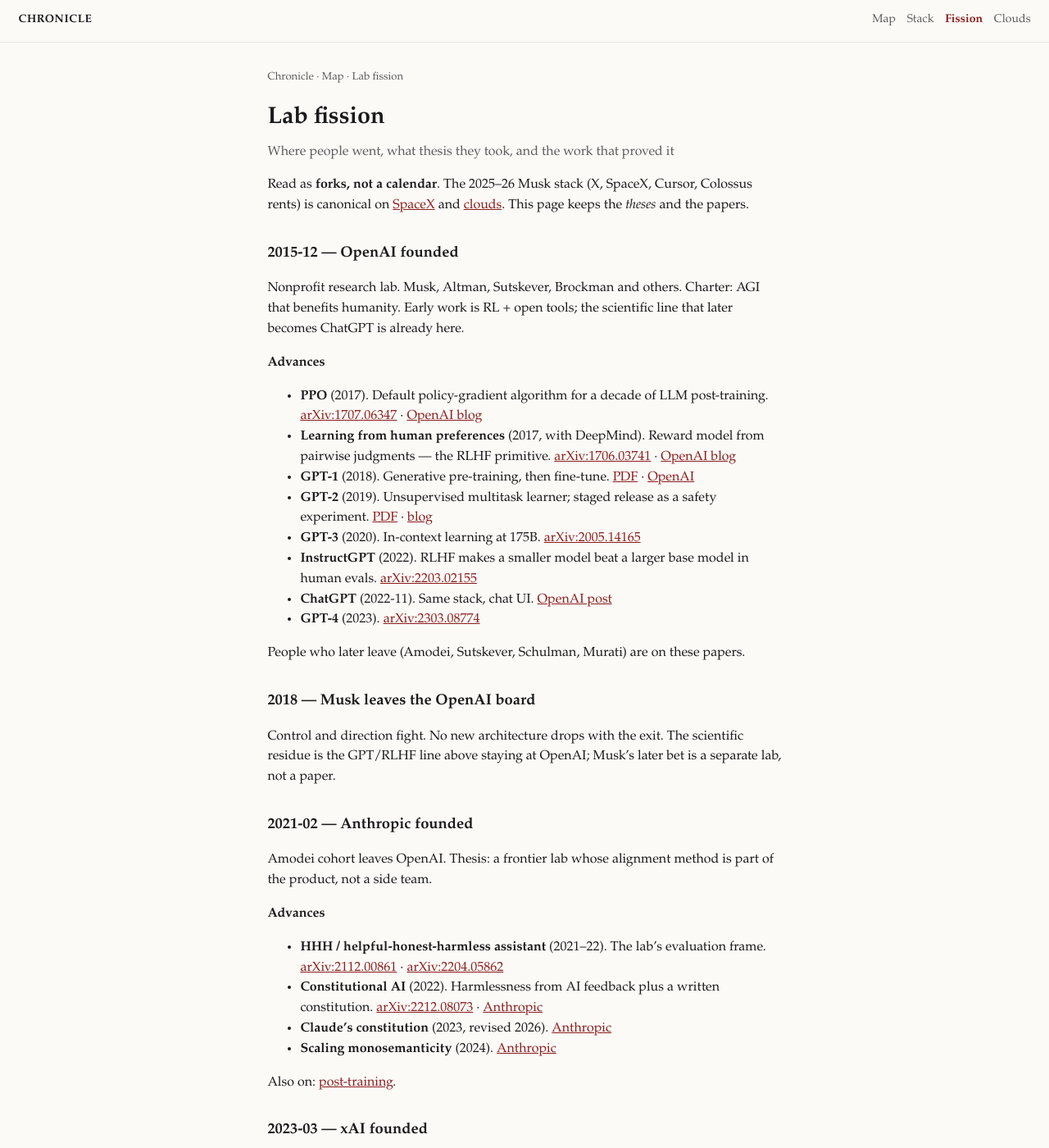
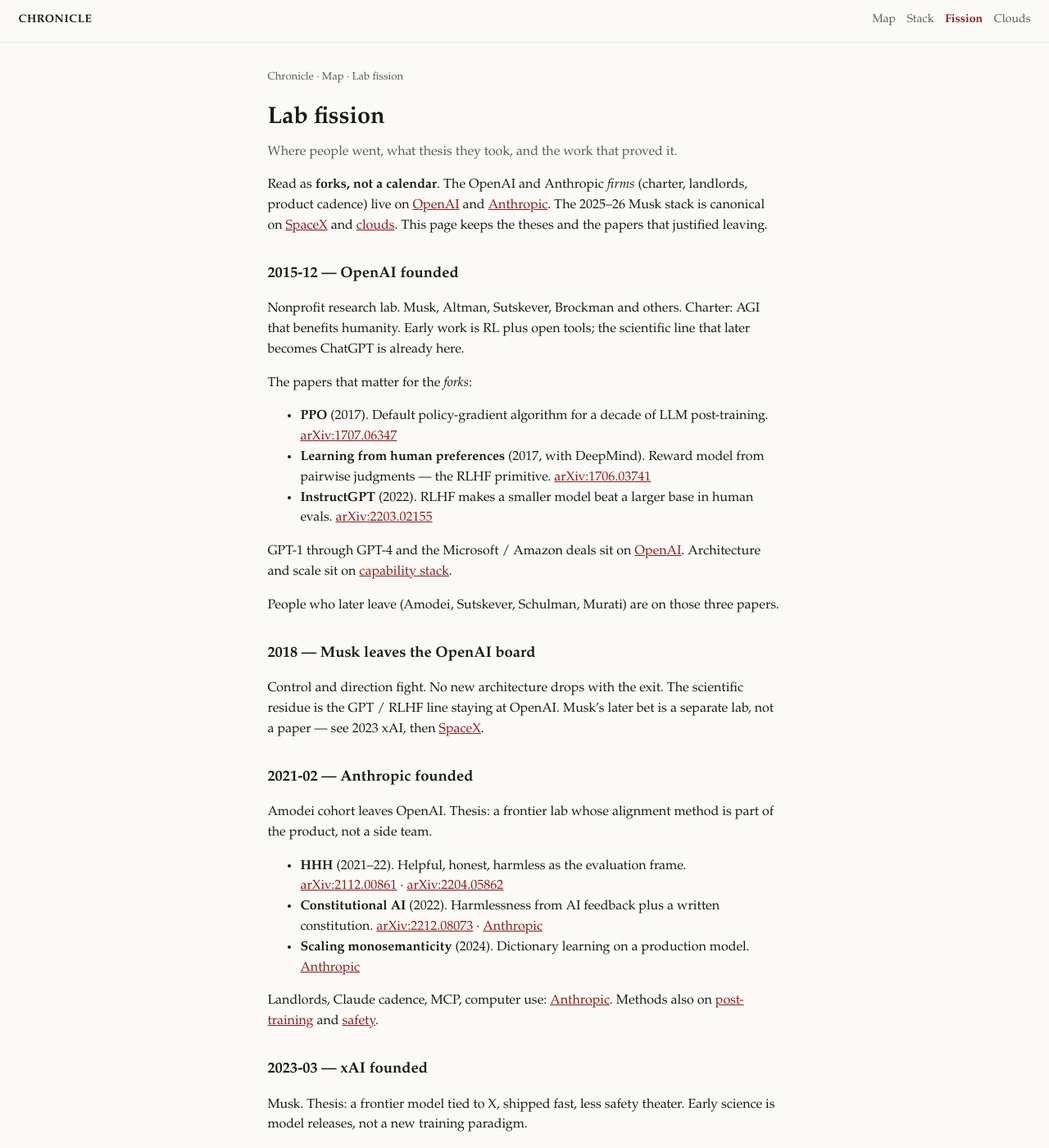
Before and after one commit to vandontduong/chronicle, a Jekyll site: the page built from timelines/lab-fission.md, in a window 1280 px wide and 1400 px high. Shown: the whole window at 82% size. Built offline with Jekyll 4.4.1, drawn with Linux system fonts in a browser that asks for light colours; some of the changed text lies outside the part shown.

Commit message:
Tighten fission and cross-links so company pages own the firm

```diff
--- a/timelines/lab-fission.md
+++ b/timelines/lab-fission.md
@@ -6,50 +6,44 @@ permalink: /timelines/lab-fission/
 
 # Lab fission
 
-<p class="meta">Where people went, what thesis they took, and the work that proved it</p>
+<p class="meta">Where people went, what thesis they took, and the work that proved it.</p>
 
-Read as **forks, not a calendar**. The 2025–26 Musk stack (X, SpaceX, Cursor, Colossus rents) is canonical on [SpaceX]({{ '/timelines/spacex/' | relative_url }}) and [clouds]({{ '/timelines/clouds/' | relative_url }}). This page keeps the *theses* and the papers.
+Read as **forks, not a calendar**. The OpenAI and Anthropic *firms* (charter, landlords, product cadence) live on [OpenAI]({{ '/timelines/openai/' | relative_url }}) and [Anthropic]({{ '/timelines/anthropic/' | relative_url }}). The 2025–26 Musk stack is canonical on [SpaceX]({{ '/timelines/spacex/' | relative_url }}) and [clouds]({{ '/timelines/clouds/' | relative_url }}). This page keeps the theses and the papers that justified leaving.
 
 ## 2015-12 — OpenAI founded
 
-Nonprofit research lab. Musk, Altman, Sutskever, Brockman and others. Charter: AGI that benefits humanity. Early work is RL + open tools; the scientific line that later becomes ChatGPT is already here.
+Nonprofit research lab. Musk, Altman, Sutskever, Brockman and others. Charter: AGI that benefits humanity. Early work is RL plus open tools; the scientific line that later becomes ChatGPT is already here.
 
-**Advances**
+The papers that matter for the *forks*:
 
-- **PPO** (2017). Default policy-gradient algorithm for a decade of LLM post-training. [arXiv:1707.06347](https://arxiv.org/abs/1707.06347) · [OpenAI blog](https://openai.com/index/openai-baselines-ppo/)
-- **Learning from human preferences** (2017, with DeepMind). Reward model from pairwise judgments — the RLHF primitive. [arXiv:1706.03741](https://arxiv.org/abs/1706.03741) · [OpenAI blog](https://openai.com/index/learning-from-human-preferences/)
-- **GPT-1** (2018). Generative pre-training, then fine-tune. [PDF](https://cdn.openai.com/research-covers/language-unsupervised/language_understanding_paper.pdf) · [OpenAI](https://openai.com/index/language-unsupervised/)
-- **GPT-2** (2019). Unsupervised multitask learner; staged release as a safety experiment. [PDF](https://cdn.openai.com/better-language-models/language_models_are_unsupervised_multitask_learners.pdf) · [blog](https://openai.com/index/better-language-models/)
-- **GPT-3** (2020). In-context learning at 175B. [arXiv:2005.14165](https://arxiv.org/abs/2005.14165)
-- **InstructGPT** (2022). RLHF makes a smaller model beat a larger base model in human evals. [arXiv:2203.02155](https://arxiv.org/abs/2203.02155)
-- **ChatGPT** (2022-11). Same stack, chat UI. [OpenAI post](https://openai.com/index/chatgpt/)
-- **GPT-4** (2023). [arXiv:2303.08774](https://arxiv.org/abs/2303.08774)
+- **PPO** (2017). Default policy-gradient algorithm for a decade of LLM post-training. [arXiv:1707.06347](https://arxiv.org/abs/1707.06347)
+- **Learning from human preferences** (2017, with DeepMind). Reward model from pairwise judgments — the RLHF primitive. [arXiv:1706.03741](https://arxiv.org/abs/1706.03741)
+- **InstructGPT** (2022). RLHF makes a smaller model beat a larger base in human evals. [arXiv:2203.02155](https://arxiv.org/abs/2203.02155)
 
-People who later leave (Amodei, Sutskever, Schulman, Murati) are on these papers.
+GPT-1 through GPT-4 and the Microsoft / Amazon deals sit on [OpenAI]({{ '/timelines/openai/' | relative_url }}). Architecture and scale sit on [capability stack]({{ '/timelines/capability-stack/' | relative_url }}).
+
+People who later leave (Amodei, Sutskever, Schulman, Murati) are on those three papers.
 
 ## 2018 — Musk leaves the OpenAI board
 
-Control and direction fight. No new architecture drops with the exit. The scientific residue is the GPT/RLHF line above staying at OpenAI; Musk's later bet is a separate lab, not a paper.
+Control and direction fight. No new architecture drops with the exit. The scientific residue is the GPT / RLHF line staying at OpenAI. Musk's later bet is a separate lab, not a paper — see 2023 xAI, then [SpaceX]({{ '/timelines/spacex/' | relative_url }}).
 
 ## 2021-02 — Anthropic founded
 
 Amodei cohort leaves OpenAI. Thesis: a frontier lab whose alignment method is part of the product, not a side team.
 
-**Advances**
+- **HHH** (2021–22). Helpful, honest, harmless as the evaluation frame. [arXiv:2112.00861](https://arxiv.org/abs/2112.00861) · [arXiv:2204.05862](https://arxiv.org/abs/2204.05862)
+- **Constitutional AI** (2022). Harmlessness from AI feedback plus a written constitution. [arXiv:2212.08073](https://arxiv.org/abs/2212.08073) · [Anthropic](https://www.anthropic.com/research/constitutional-ai-harmlessness-from-ai-feedback)
+- **Scaling monosemanticity** (2024). Dictionary learning on a production model. [Anthropic](https://www.anthropic.com/research/mapping-mind-language-model)
 
-- **HHH / helpful-honest-harmless assistant** (2021–22). The lab's evaluation frame. [arXiv:2112.00861](https://arxiv.org/abs/2112.00861) · [arXiv:2204.05862](https://arxiv.org/abs/2204.05862)
-- **Constitutional AI** (2022). Harmlessness from AI feedback plus a written constitution. [arXiv:2212.08073](https://arxiv.org/abs/2212.08073) · [Anthropic](https://www.anthropic.com/research/constitutional-ai-harmlessness-from-ai-feedback)
-- **Claude's constitution** (2023, revised 2026). [Anthropic](https://www.anthropic.com/research/claudes-constitution)
-- **Scaling monosemanticity** (2024). [Anthropic](https://www.anthropic.com/research/mapping-mind-language-model)
-
-Also on: [post-training]({{ '/timelines/post-training/' | relative_url }}).
+Landlords, Claude cadence, MCP, computer use: [Anthropic]({{ '/timelines/anthropic/' | relative_url }}). Methods also on [post-training]({{ '/timelines/post-training/' | relative_url }}) and [safety]({{ '/timelines/safety/' | relative_url }}).
 
 ## 2023-03 — xAI founded
 
 Musk. Thesis: a frontier model tied to X, shipped fast, less safety theater. Early science is model releases, not a new training paradigm.
 
-- **Announcing Grok** (2023-11). [xAI](https://x.ai/blog/grok)
-- **Grok-1 open weights** (2024-03). 314B MoE, Apache 2.0. [xAI](https://x.ai/blog/grok-os) · [github.com/xai-org/grok-1](https://github.com/xai-org/grok-1)
+- [Announcing Grok](https://x.ai/blog/grok) (2023-11)
+- [Grok-1 open weights](https://x.ai/blog/grok-os) (2024-03). 314B MoE, Apache 2.0.
 
 **2025–26 continuation** (X combination, SpaceX takeout, Cursor, Colossus rents, IPO, Starmind) is on [SpaceX]({{ '/timelines/spacex/' | relative_url }}). Landlord economics on [clouds]({{ '/timelines/clouds/' | relative_url }}).
 
@@ -57,39 +51,40 @@ Musk. Thesis: a frontier model tied to X, shipped fast, less safety theater. Ear
 
 Altman fired and restored in days. Not a methods paper. The scientific shadow is who walks:
 
-- **Superalignment** framing (Sutskever & Leike, 2023). [OpenAI](https://openai.com/index/introducing-superalignment/)
+- [Superalignment](https://openai.com/index/introducing-superalignment/) (Sutskever and Leike, 2023)
 - Leike → Anthropic. Sutskever → SSI. Schulman → Anthropic briefly → Thinking Machines.
 
-The capability work (GPT-4 class, then o-series) stays at OpenAI. See [capability stack]({{ '/timelines/capability-stack/' | relative_url }}) and [post-training]({{ '/timelines/post-training/' | relative_url }}).
+The capability work (GPT-4 class, then o-series) stays at OpenAI. See [OpenAI]({{ '/timelines/openai/' | relative_url }}) and [post-training]({{ '/timelines/post-training/' | relative_url }}).
 
 ## 2024-06 — Safe Superintelligence (SSI)
 
 Sutskever, Gross, Levy. Thesis: one product, safe superintelligence; no side products, no public research cadence. By design there is almost nothing to cite except the founding note and later compute deals.
 
-- Founding statement, 19 Jun 2024. [ssi.inc](https://ssi.inc) · [X thread](https://x.com/ssi/status/1803472825476587910)
+- Founding statement, 19 Jun 2024. [ssi.inc](https://ssi.inc)
 - Sutskever takes CEO after Gross exits (2025). [TechCrunch](https://techcrunch.com/2025/07/03/ilya-sutskever-will-lead-safe-superintelligence-following-his-ceos-exit/)
-- Nvidia partnership / scale-up (2026). [TechCrunch](https://techcrunch.com/2026/07/27/ilya-sutskevers-safe-superintelligence-partners-with-nvidia-to-scale-its-ai-research/)
+- Nvidia partnership (2026). [TechCrunch](https://techcrunch.com/2026/07/27/ilya-sutskevers-safe-superintelligence-partners-with-nvidia-to-scale-its-ai-research/)
 
-Intellectual prior: [Superalignment](https://openai.com/index/introducing-superalignment/).
+Intellectual prior: [Superalignment](https://openai.com/index/introducing-superalignment/). Missing paper is the point. Also on [RSI]({{ '/timelines/rsi/' | relative_url }}).
 
 ## 2024-09 / 2025-02 — Thinking Machines Lab
 
 Murati leaves OpenAI; Zoph, Weng, then Schulman as chief scientist. Thesis opposite SSI: ship infrastructure and open weights so other people can do post-training.
 
-- **Tinker** (2025-10). [thinkingmachines.ai/tinker](https://thinkingmachines.ai/tinker/) · [tinker-cookbook](https://github.com/thinking-machines-lab/tinker-cookbook)
-- **Inkling** (2026-07). [WIRED](https://www.wired.com/story/thinking-machines-lab-releases-its-first-model-inkling/)
-- **Inkling-Small** (2026-07). [lab post](https://thinkingmachines.ai/news/inkling-small/)
+- [Tinker](https://thinkingmachines.ai/tinker/) (2025-10)
+- [Inkling](https://thinkingmachines.ai/news/inkling-small/) (2026-07)
 
-Schulman's earlier scientific payload is still PPO + InstructGPT (see OpenAI section).
+Schulman's earlier scientific payload is still PPO + InstructGPT.
 
 ## 2024–26 — Second wave
 
 The field is no longer three labs and a long tail. Most of these are product or world-model bets, not a new transformer paper.
 
-- **Reflection AI** (Laskin, Antonoglou, ex-DeepMind). Agents / code systems (Asimov).
-- **World Labs** (Fei-Fei Li). Spatial / world models. Prior: ImageNet + *NeuroAI* [arXiv:2210.08340](https://arxiv.org/abs/2210.08340).
-- **AMI Labs** (LeCun, 2025). JEPA / world-model thesis. Prior: [arXiv:2301.08243](https://arxiv.org/abs/2301.08243).
+- **Reflection AI** (Laskin, Antonoglou, ex-DeepMind). Agents / code systems.
+- **World Labs** (Fei-Fei Li). Spatial / world models. Prior: ImageNet + *NeuroAI* [arXiv:2210.08340](https://arxiv.org/abs/2210.08340). Also [world models]({{ '/timelines/world-models/' | relative_url }}).
+- **AMI Labs** (LeCun, 2025). JEPA thesis. Prior: [arXiv:2301.08243](https://arxiv.org/abs/2301.08243).
 - **Discovery Loop** (2026). Treat as a beat until they publish.
 - **Meta Superintelligence Labs** (2025). Science still sits in the Llama reports until a real paper lands.
 
-Cross-links: [DeepMind]({{ '/timelines/deepmind/' | relative_url }}), [SpaceX]({{ '/timelines/spacex/' | relative_url }}), [capability stack]({{ '/timelines/capability-stack/' | relative_url }}), [post-training]({{ '/timelines/post-training/' | relative_url }}), [agents]({{ '/timelines/agents/' | relative_url }}).
+## What this page is not
+
+A cap table. A launch calendar. Company pages exist so this page can stay a list of *arguments that left*.
```
Also changed, not shown: timelines/agents.md (+3 -3 lines), timelines/anthropic.md (+6 -2 lines), timelines/capability-stack.md (+14 -13 lines), timelines/efficiency.md (+4 -4 lines), timelines/openai.md (+22 -16 lines).
